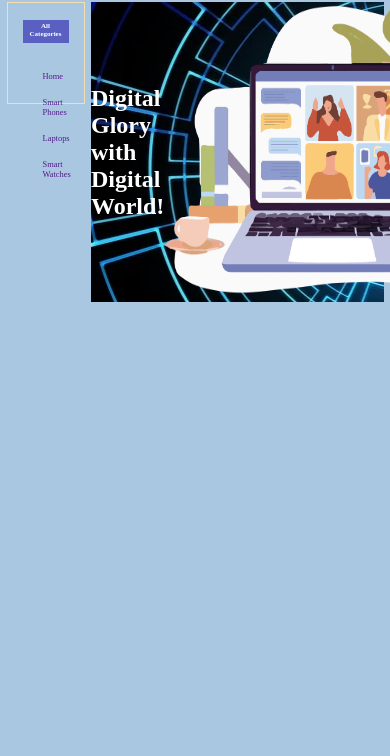
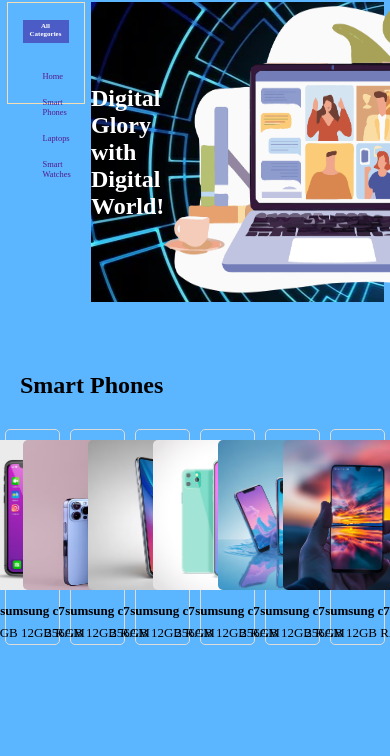
Before and after one commit to Junaidanwar1/task05-html-css, a plain HTML site: page index.html in a window 390 px wide. Shown: the part 88-844 px from the top of the page. Drawn offline with Linux system fonts and the light colour scheme.

Commit message:
adding mobiles phoes to our website

```diff
--- a/index.html
+++ b/index.html
@@ -33,7 +33,53 @@
             <img src="./images/laptop1.png" alt="">
         </div>
      </div>
-     <!--  -->
+     <!-- smart phones -->
+      <h2 id="mob-heading">Smart Phones</h2>
+      <div class="Mobiles">
+        <div>
+        <img src="./images/phone1.avif" alt="">
+        <span>
+            <p>sumsung c7</p>
+            <p>256GB 12GB RAM</p>
+        </span>
+        </div>
+        <div>
+            <img src="./images/phone2.avif" alt="">
+            <span>
+                <p>sumsung c7</p>
+                <p>256GB 12GB RAM</p>
+            </span>
+            </div>
+            <div>
+                <img src="./images/phone3.avif" alt="">
+                <span>
+                    <p>sumsung c7</p>
+                    <p>256GB 12GB RAM</p>
+                </span>
+                </div>
+                <div>
+                    <img src="./images/phone4.avif" alt="">
+                    <span>
+                        <p>sumsung c7</p>
+                        <p>256GB 12GB RAM</p>
+                    </span>
+                    </div>
+                    <div>
+                        <img src="./images/phone5.avif" alt="">
+                        <span>
+                            <p>sumsung c7</p>
+                            <p>256GB 12GB RAM</p>
+                        </span>
+                        </div>
+                        <div>
+                            <img src="./images/phone6.avif" alt="">
+                            <span>
+                                <p>sumsung c7</p>
+                                <p>256GB 12GB RAM</p>
+                            </span>
+                            </div>
+
+      </div>
 
 </body>
 </html>
--- a/style.css
+++ b/style.css
@@ -3,7 +3,7 @@
 margin: 0;
 }
 body{
-background-color: #a9c7e0
+background-color: #5bb5ff
 }
 /* Nav */
 nav{
@@ -160,3 +160,37 @@
     height: 300px;
     margin-right: 50px;
 }
+#mob-heading{
+margin-top: 60px;
+margin-bottom: 10px;
+padding: 10px 20px;
+}
+.Mobiles{
+display: grid;
+grid-template-columns: 14% 14% 14% 14% 14% 14%;
+justify-content: space-around;
+}
+.Mobiles div{
+display: grid;
+justify-content: center;
+align-items: center;
+border-radius: 5px;
+background-color: efafafa;
+border: 1px solid gainsboro;
+text-align: center;
+margin: 10px 0;
+}
+.Mobiles div img{
+height: 150px;
+width: 150px;
+border-radius: 5px;
+margin: 10px;
+background-color: transparent;
+}
+.Mobiles span p{
+padding: 3px;
+font-size: small;
+}
+.Mobiles span p:first-child{
+font-weight: bold;
+}
```
